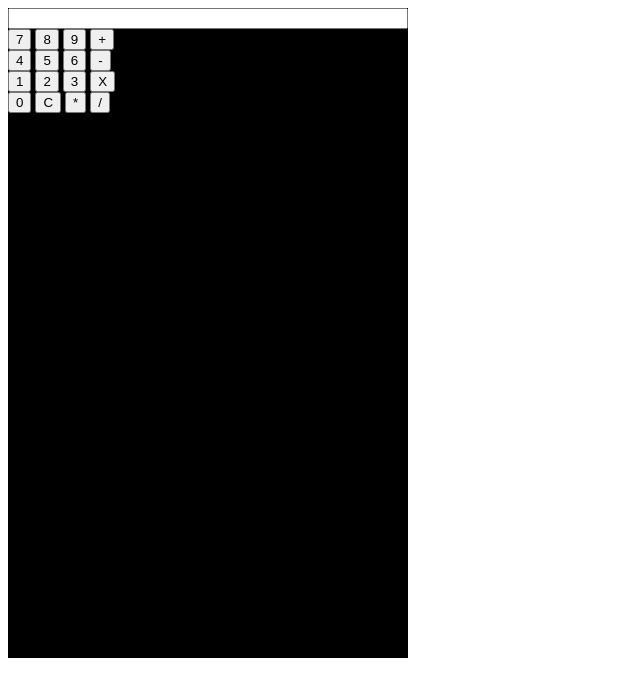
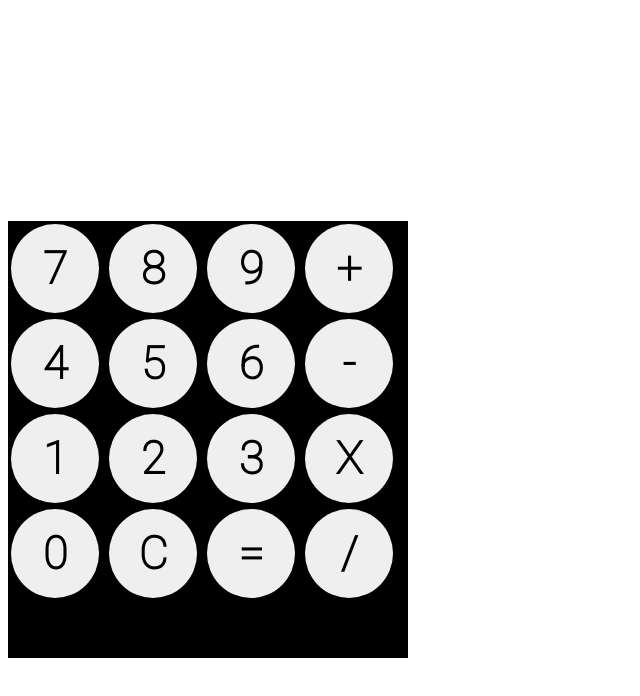
Before and after one commit to GeronimoAravena/calculadora.github.io, a plain HTML site: page index.html in a window 1280 px wide. Shown: the whole page, without its empty margins (0-640 px from the left). Drawn offline with Linux system fonts and the light colour scheme.

Commit message:
calculadora 3

```diff
--- a/assets/css/style.css
+++ b/assets/css/style.css
@@ -11,6 +11,30 @@ background-color: aqua;
 }
 
 #appBg input[type=textfield]  {
-    width: 98%;
+    width: 94%;
+    height: 25%;
+    cursor: default;
+    font-family: 'Roboto';
+    font-weight: bold;
+    padding: 25px;
+    text-align: right;
+    font-size: 50px;
+    border: 0;
+    outline: none;
 
 }
+
+#appBg input[type=button], #appBg input[type=reset]{
+    width: 22%;
+    cursor: pointer;
+    font-family: 'Roboto';
+    font-weight: bold;
+    font-size: 45px;
+    color: black;
+    padding-top: 10px;
+    padding: 18px;
+    margin: 3px;
+    border: 0;
+    border-radius: 100%;
+
+}
--- a/index.html
+++ b/index.html
@@ -17,25 +17,25 @@
         <form name="calculator">
             <input id="gero" type="textfield" name="ans" autocomplete="off" readonly>
 
-            <input type="button" value="7">
-            <input type="button" value="8">
-            <input type="button" value="9">
-            <input type="button" value="+">
+            <input type="button" value="7" onclick="document.calculator.ans.value+= '7'" class="gray">
+            <input type="button" value="8" onclick="document.calculator.ans.value+= '8'" class="gray">
+            <input type="button" value="9" onclick="document.calculator.ans.value+= '9'" class="gray">
+            <input type="button" value="+" onclick="document.calculator.ans.value+= '+'" class="orange">
             <br>
-            <input type="button" value="4">
-            <input type="button" value="5">
-            <input type="button" value="6">
-            <input type="button" value="-">
+            <input type="button" value="4" onclick="document.calculator.ans.value+= '4'" class="gray">
+            <input type="button" value="5" onclick="document.calculator.ans.value+= '5'" class="gray">
+            <input type="button" value="6" onclick="document.calculator.ans.value+= '6'" class="gray">
+            <input type="button" value="-" onclick="document.calculator.ans.value+= '-'" class="orange">
             <br>
-            <input type="button" value="1">
-            <input type="button" value="2">
-            <input type="button" value="3">
-            <input type="button" value="X">
+            <input type="button" value="1" onclick="document.calculator.ans.value+= '1'" class="gray">
+            <input type="button" value="2" onclick="document.calculator.ans.value+= '2'" class="gray">
+            <input type="button" value="3" onclick="document.calculator.ans.value+= '3'" class="gray">
+            <input type="button" value="X" onclick="document.calculator.ans.value+= '*'" class="orange">
             <br>
-            <input type="button" value="0">
-            <input type="button" value="C">
-            <input type="button" value="*">
-            <input type="button" value="/">
+            <input type="button" value="0" onclick="document.calculator.ans.value+= '0'"class="gray">
+            <input type="reset" value="C">
+            <input type="button" value="=" onclick="document.calculator.ans.value=eval(document.calculator.ans.value)">
+            <input type="button" value="/" onclick="document.calculator.ans.value+= '/'" class="orange">
         </form>
     </div>
 
```
